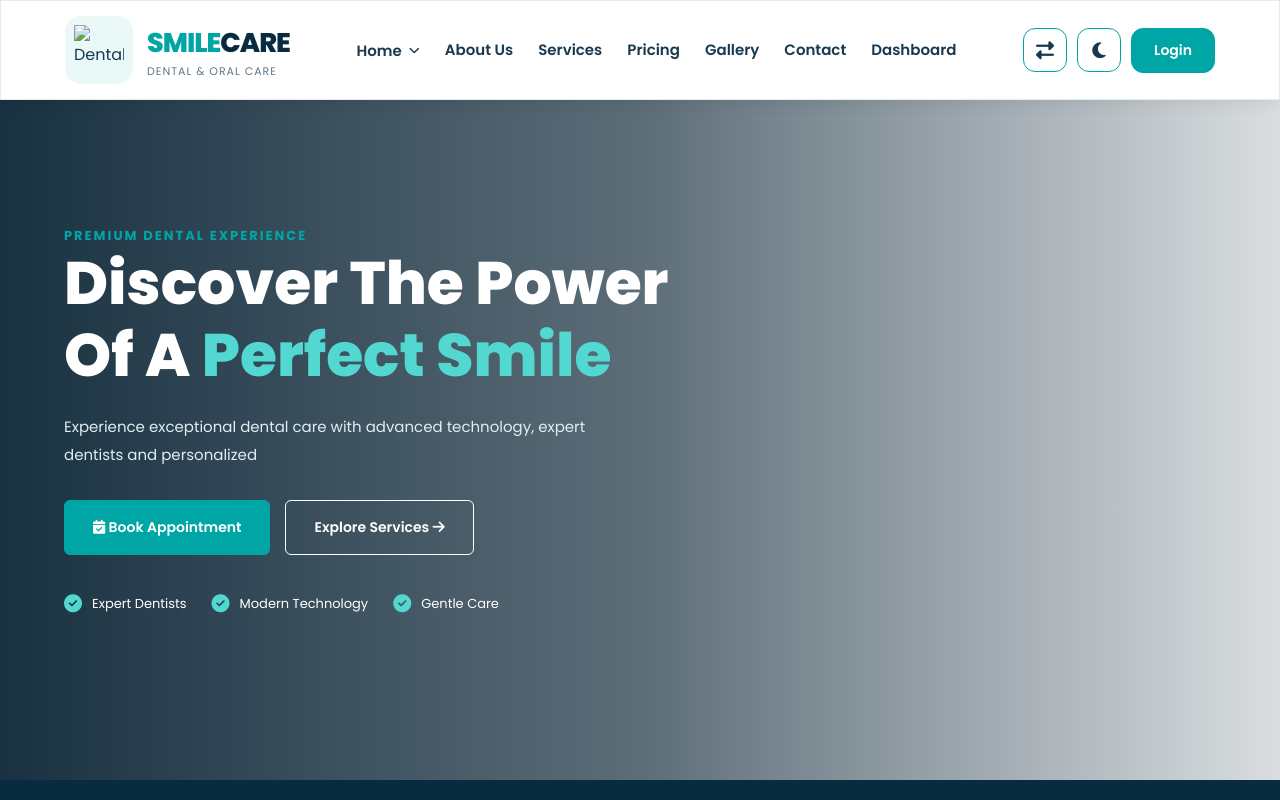
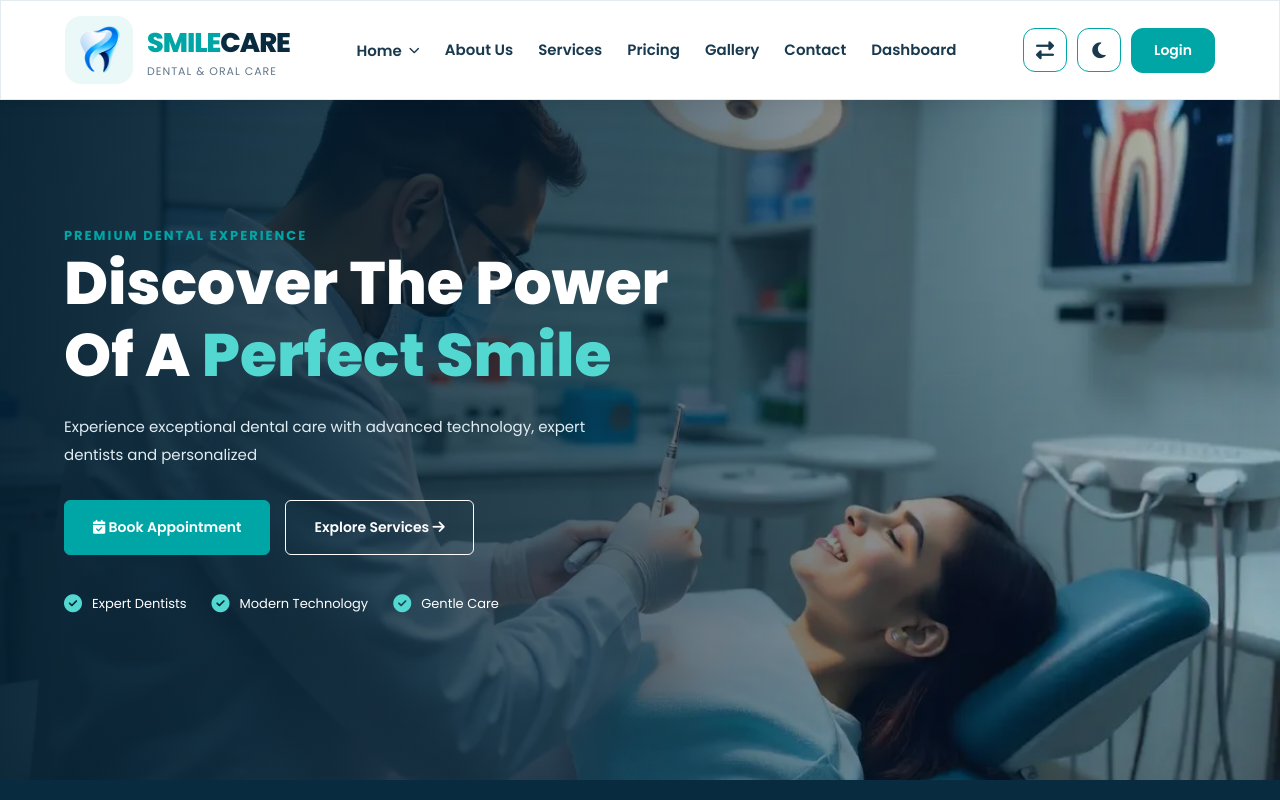
Before and after one commit to balarajujagadeesh183-byte/dental-clinic, a plain HTML site: page home-elite.html in a window 1280 px wide. Shown: the top 800 px of the page. Drawn offline with Linux system fonts and the light colour scheme.

Commit message:
Refactor image paths in home-elite.html
Updated image paths to remove 'images/' prefix for logo and background.

```diff
--- a/home-elite.html
+++ b/home-elite.html
@@ -326,7 +326,7 @@ body.dark .section-title h2{
     position:relative;
     background:
     linear-gradient(90deg,rgba(5,31,48,.92),rgba(5,31,48,.65),rgba(5,31,48,.15)),
-    url('images/single-sitting-root-canal-treatment-in-virar.webp');
+    url('single-sitting-root-canal-treatment-in-virar.webp');
     background-size:cover;
     background-position:center;
     color:white;
@@ -1143,7 +1143,7 @@ body.rtl .stat:last-child{
     <a href="index.html" class="logo">
 
         <div class="logo-icon">
-            <img src="images/logo.png" alt="Dental Logo">
+            <img src="logo.png" alt="Dental Logo">
         </div>
 
         <div class="logo-content">
@@ -1853,7 +1853,7 @@ body.rtl .stat:last-child{
 
                 <div class="logo-icon">
 
-                    <img src="images/logo.png" alt="Dental Logo">
+                    <img src="logo.png" alt="Dental Logo">
 
                 </div>
 
```
